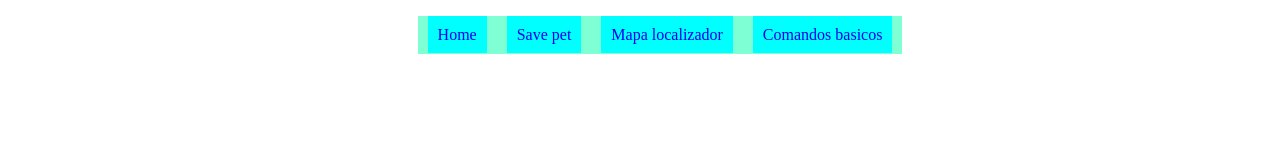
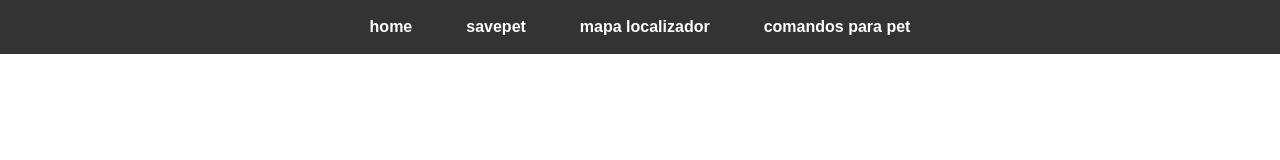
Before and after one commit to Beatrizraulino/beatrizraulino.github.io, a plain HTML site: page save pet/index.html in a window 1280 px wide. Drawn offline with Linux system fonts and the light colour scheme.

Commit message:
Add files via upload

```diff
--- a/save pet/index.html
+++ b/save pet/index.html
@@ -1,19 +1,28 @@
 <!DOCTYPE html>
-<html lang="pt-br">
+<html lang="en">
 <head>
     <meta charset="UTF-8">
-    <meta name="viewport" content="width=, initial-scale=1.0">
+    <meta name="viewport" content="width=device-width, initial-scale=1.0">
     <title>Document</title>
     <link rel="stylesheet" href="style.css">
 </head>
+
 <body>
-    <nav>
-        <ul>
-            <li> <a href="index.html">Home</a></li>
-            <li><a href="savepet.html">Save pet</a></li>
-            <li><a href="mapalocalizador.html">Mapa localizador</a></li>
-            <li><a href="comandosbasicos.html">Comandos basicos</a></li>
-        </ul>
-    </nav>
+    <header>
+        <nav>
+            <ul>
+                <li><a href="index.html">home</a></li>
+                <li>
+                    <a href="savepet.html">savepet</a>
+                </li>
+                <li>
+                    <a href="mapalocalizador.html">mapa localizador</a>
+                </li>
+                <li>
+                    <a href="comandosparapet.html">comandos para pet</a>
+                </li>
+            </ul>
+        </nav>
+    </header>
 </body>
 </html>
--- /dev/null
+++ b/save pet/style(2).css
@@ -0,0 +1,20 @@
+   ul {
+      display: flex;
+      justify-content: center;
+   }
+
+    a  {
+       padding: 10px;
+       background-color: aquamarine;
+
+    }
+
+    li {
+        background-color: blue;
+        list-style: none;
+        padding: 10px;
+    }
+
+       A:houver {
+        background-color: yellow;
+    }
--- a/save pet/style.css
+++ b/save pet/style.css
@@ -1,17 +1,35 @@
-ul {
-    display: flex;
-    justify-content: center;
-}
-a {
-   padding: 10px;
-   background-color: aqua;
-   text-decoration: none;
-}
-li {
-    background-color: aquamarine;
-    list-style: none;
-     padding: 10px;
-}
-a:hover {
-    background-color: beige;
-}
+
+body {
+    margin: 0;
+    font-family: sans-serif;
+  }
+
+  header {
+    background-color: #333;
+    padding: 10px 0;
+  }
+
+  nav ul {
+    display: flex;              /* Torna os <li> horizontais */
+    list-style: none;           /* Remove os marcadores */
+    margin: 0;
+    padding: 0;
+    justify-content: center;    /* Centraliza os itens no nav */
+  }
+
+  nav ul li {
+    margin: 0 15px;
+  }
+
+  nav ul li a {
+    color: white;
+    text-decoration: none;
+    font-weight: bold;
+    padding: 8px 12px;
+    display: block;
+  }
+
+  nav ul li a:hover {
+    background-color: #555;
+    border-radius: 4px;
+  }
```
Also changed, not shown: save pet/artigo.html (added, +20 -0 lines).
